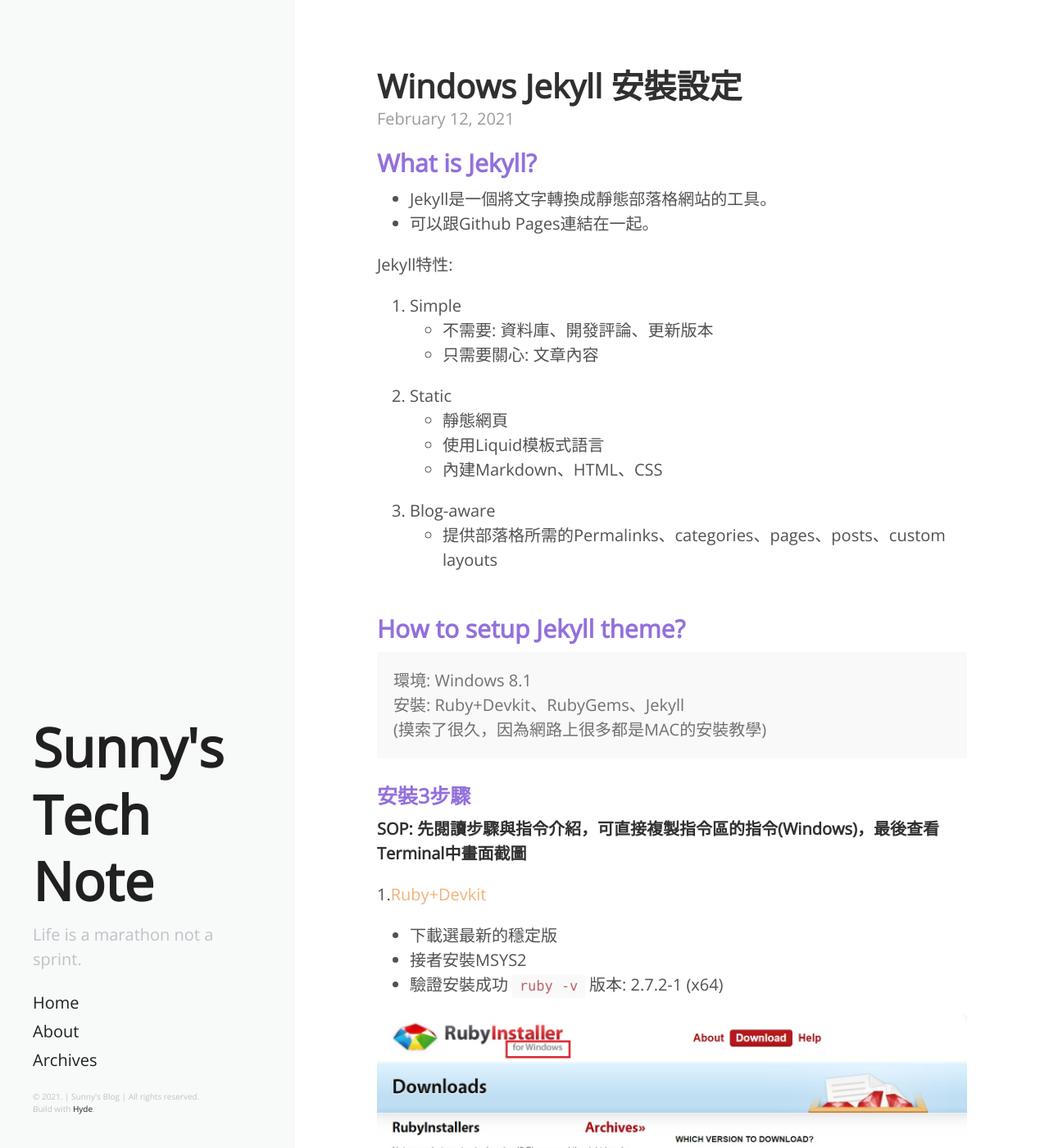
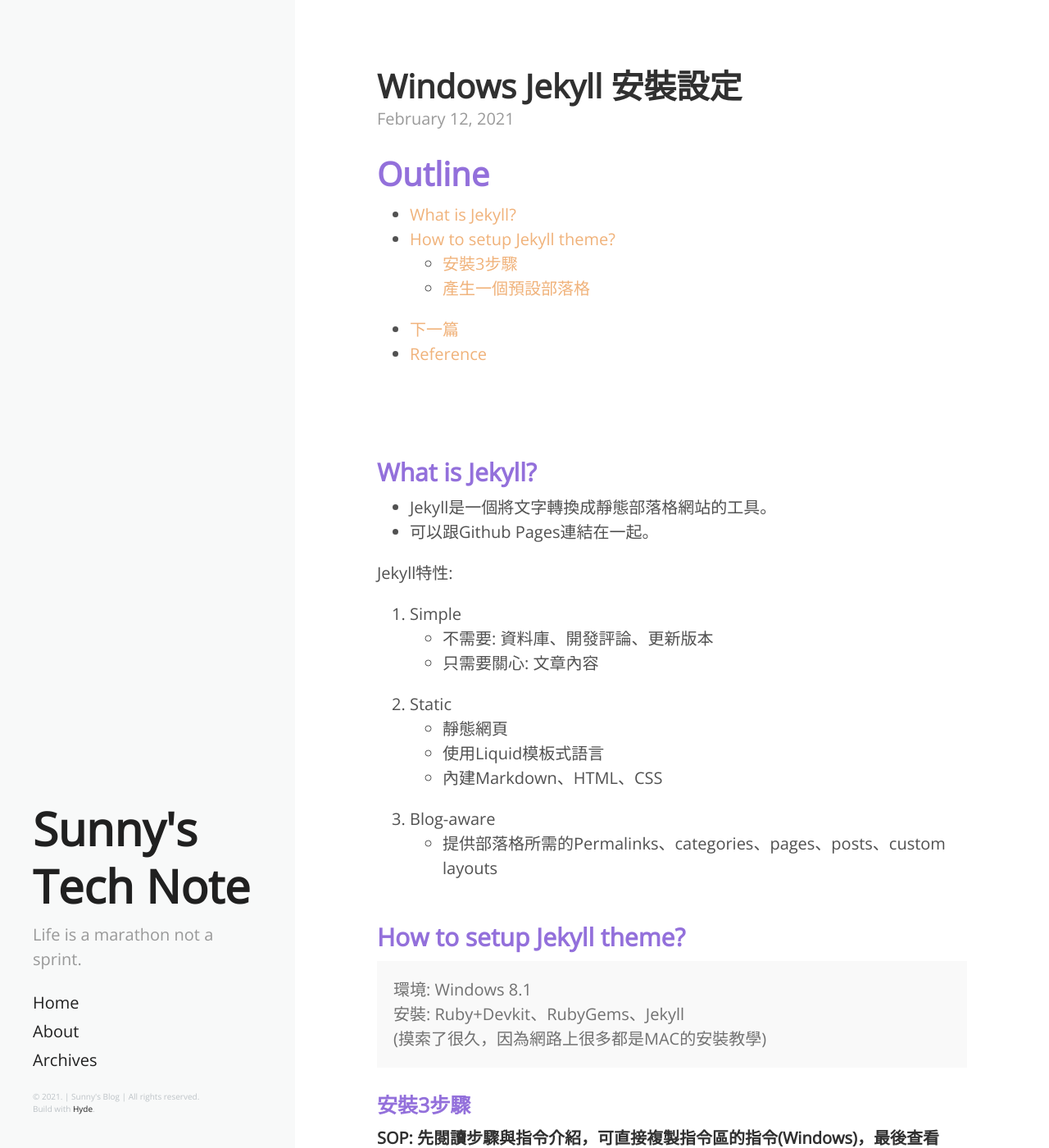
Before and after one commit to SunnySJLin/SunnySJLin.github.io, a Jekyll site: the page built from _posts/2021-02-12-jekyll-setup.md, in a window 1280 px wide and 1400 px high. Shown: the whole window at 82% size. Built offline with Jekyll 4.4.1, drawn with Linux system fonts in a browser that asks for light colours; some of the changed text lies outside the part shown.

Commit message:
Update Post Jekyll Setup and description CSS
Add outline to post Jekyll Setup
Add description CSS on sidebar

```diff
--- a/_includes/sidebar.html
+++ b/_includes/sidebar.html
@@ -6,7 +6,7 @@
           {{ site.title }}
         </a>
       </h1>
-      <p class="lead">{{ site.description }}</p>
+      <p class="description">{{ site.description }}</p>
     </div>
 
     <nav class="sidebar-nav">
--- a/_posts/2021-02-12-jekyll-setup.md
+++ b/_posts/2021-02-12-jekyll-setup.md
@@ -7,9 +7,19 @@ subtitle: "什麼是Jekyll？
           如何建立一個預設部落格？"
 date:   2021-02-12 12:26:46 +0800
 modified:
-categories: ""
+categories: "部落格"
 tags: [Jekyll, Github]
 ---
+
+# Outline
+- [What is Jekyll?](#what-is-jekyll)
+- [How to setup Jekyll theme?](#how-to-setup-jekyll-theme)
+  - [安裝3步驟](#安裝3步驟)
+  - [產生一個預設部落格](#產生一個預設部落格)
+- [下一篇](#下一篇)
+- [Reference](#Reference)
+<br><br>
+<br><br>
 
 ## What is Jekyll?
 
--- a/public/css/hyde.css
+++ b/public/css/hyde.css
@@ -82,7 +82,7 @@ html {
   margin-top: 0;
   /* font-family: "Abril Fatface", serif; */
   font-family: 'Open Sans', sans-serif;
-  font-size: 3.25rem;
+  font-size: 2.8rem;
 }
 
 /* Sidebar nav */
--- a/public/css/poole.css
+++ b/public/css/poole.css
@@ -256,7 +256,7 @@ tbody tr:nth-child(odd) th {
 /*
  * Custom type
  *
- * Extend paragraphs with `.lead` `.copyright` for larger introductory text.
+ * Extend paragraphs with `.lead` `.copyright` `.description` for larger introductory text.
  */
 
 .lead {
@@ -275,6 +275,11 @@ a.copyright:focus {
 /* .copyright.active {
   font-weight: bold;
 } */
+.description {
+  font-size: 1rem;
+  font-weight: 300;
+  color: #999;
+}
 
 
 /*
```
Also changed, not shown: other parts of _posts/2021-02-12-jekyll-setup.md (+1 -1 lines).
